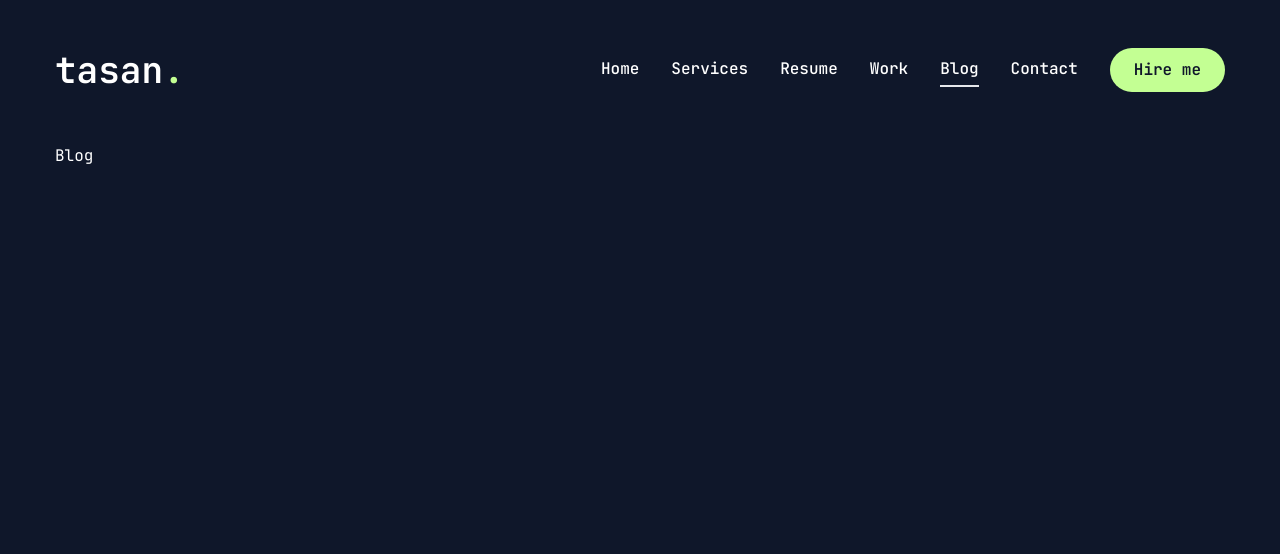
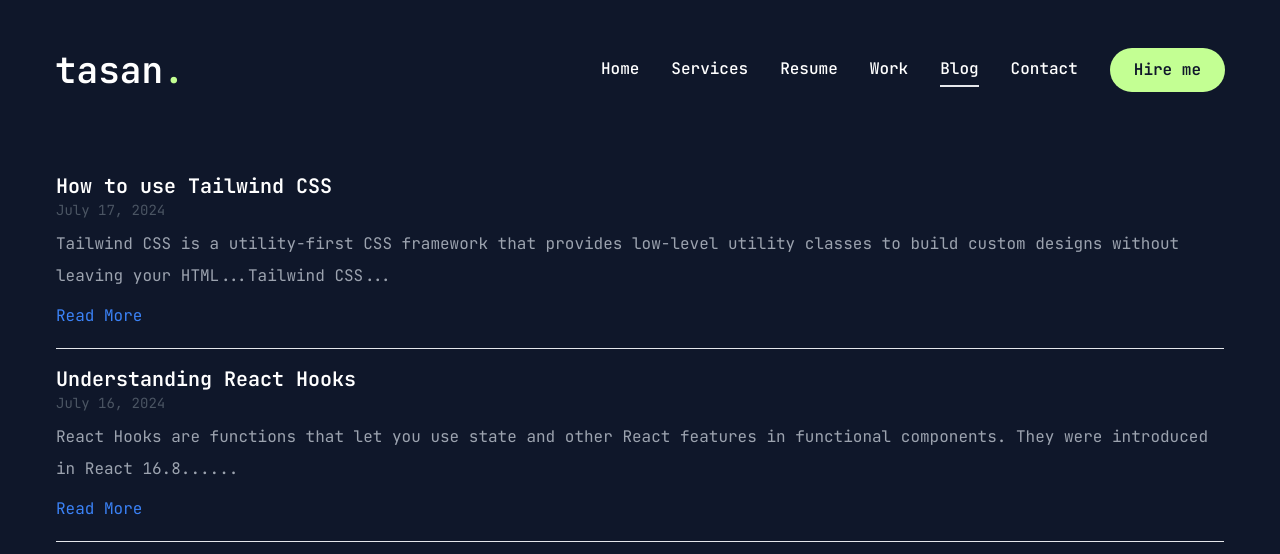
Before and after one commit to tauhid-hasan-dev/portfolio-tauhid, a Next.js app: page /blog in a window 1280 px wide. Shown: the top 554 px of the page. Built offline with nearby package versions, Linux system fonts and the light colour scheme.

Commit message:
blog added

```diff
--- /dev/null
+++ b/app/blog/[id]/page.jsx
@@ -0,0 +1,45 @@
+"use client";
+import { useRouter } from "next/navigation";
+import { useParams } from "next/navigation";
+import React from "react";
+
+const BlogDetail = () => {
+  const { id } = useParams();
+
+  console.log({ id });
+
+  // Fetch the blog post details based on the ID
+  const blogPosts = [
+    {
+      id: "1",
+      date: "July 17, 2024",
+      headline: "How to use Tailwind CSS",
+      content:
+        "Tailwind CSS is a utility-first CSS framework that provides low-level utility classes to build custom designs without leaving your HTML...Tailwind CSS is a utility-first CSS framework that provides low-level utility classes to build custom designs without leaving your HTML...Tailwind CSS is a utility-first CSS framework that provides low-level utility classes to build custom designs without leaving your HTML...",
+    },
+    {
+      id: "2",
+      date: "July 16, 2024",
+      headline: "Understanding React Hooks",
+      content:
+        "React Hooks are functions that let you use state and other React features in functional components. They were introduced in React 16.8...",
+    },
+    // Add more blog posts here
+  ];
+
+  const post = blogPosts.find((post) => post.id === id);
+
+  if (!post) {
+    return <p>Post not found</p>;
+  }
+
+  return (
+    <div className="container mx-auto p-4">
+      <h1 className="text-2xl font-semibold">{post.headline}</h1>
+      <p className="text-gray-600 text-sm">{post.date}</p>
+      <p className="text-gray-400 mt-2">{post.content}</p>
+    </div>
+  );
+};
+
+export default BlogDetail;
--- /dev/null
+++ b/app/blog/page.jsx
@@ -0,0 +1,51 @@
+"use client";
+import React from "react";
+import { useRouter } from "next/navigation";
+
+const Blog = () => {
+  const router = useRouter();
+
+  const blogPosts = [
+    {
+      id: "1",
+      date: "July 17, 2024",
+      headline: "How to use Tailwind CSS",
+      content:
+        "Tailwind CSS is a utility-first CSS framework that provides low-level utility classes to build custom designs without leaving your HTML...Tailwind CSS is a utility-first CSS framework that provides low-level utility classes to build custom designs without leaving your HTML...Tailwind CSS is a utility-first CSS framework that provides low-level utility classes to build custom designs without leaving your HTML...",
+    },
+    {
+      id: "2",
+      date: "July 16, 2024",
+      headline: "Understanding React Hooks",
+      content:
+        "React Hooks are functions that let you use state and other React features in functional components. They were introduced in React 16.8...",
+    },
+    // Add more blog posts here
+  ];
+
+  const handleReadMore = (id) => {
+    router.push(`/blog/${id}`);
+  };
+
+  return (
+    <div className="container mx-auto p-4">
+      {blogPosts.map((post, index) => (
+        <div key={index} className="border-b border-gray-200 py-4">
+          <h2 className="text-xl font-semibold">{post.headline}</h2>
+          <p className="text-gray-600 text-sm">{post.date}</p>
+          <p className="text-gray-400 mt-2">
+            {post.content.substring(0, 150)}...
+          </p>
+          <button
+            onClick={() => handleReadMore(post.id)}
+            className="text-blue-500 hover:underline mt-2"
+          >
+            Read More
+          </button>
+        </div>
+      ))}
+    </div>
+  );
+};
+
+export default Blog;
--- a/app/blog/page.tsx
+++ /dev/null
@@ -1,7 +0,0 @@
-import React from "react";
-
-const Blog = () => {
-  return <div className="container mx-auto">Blog</div>;
-};
-
-export default Blog;
--- a/tsconfig.json
+++ b/tsconfig.json
@@ -27,7 +27,7 @@
     ".next/types/**/*.ts",
     "**/*.ts",
     "**/*.tsx"
-  ],
+, "app/blog/page.jsx"  ],
   "exclude": [
     "node_modules"
   ]
```
